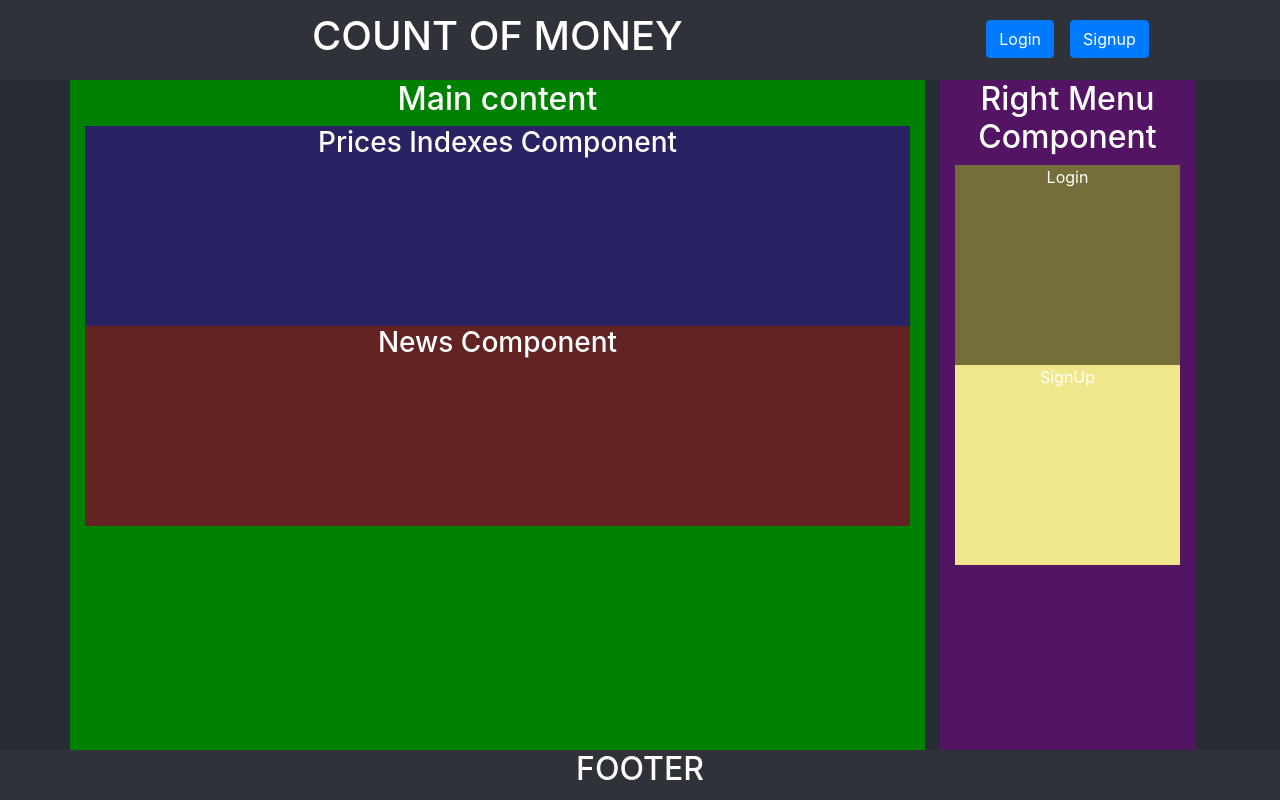
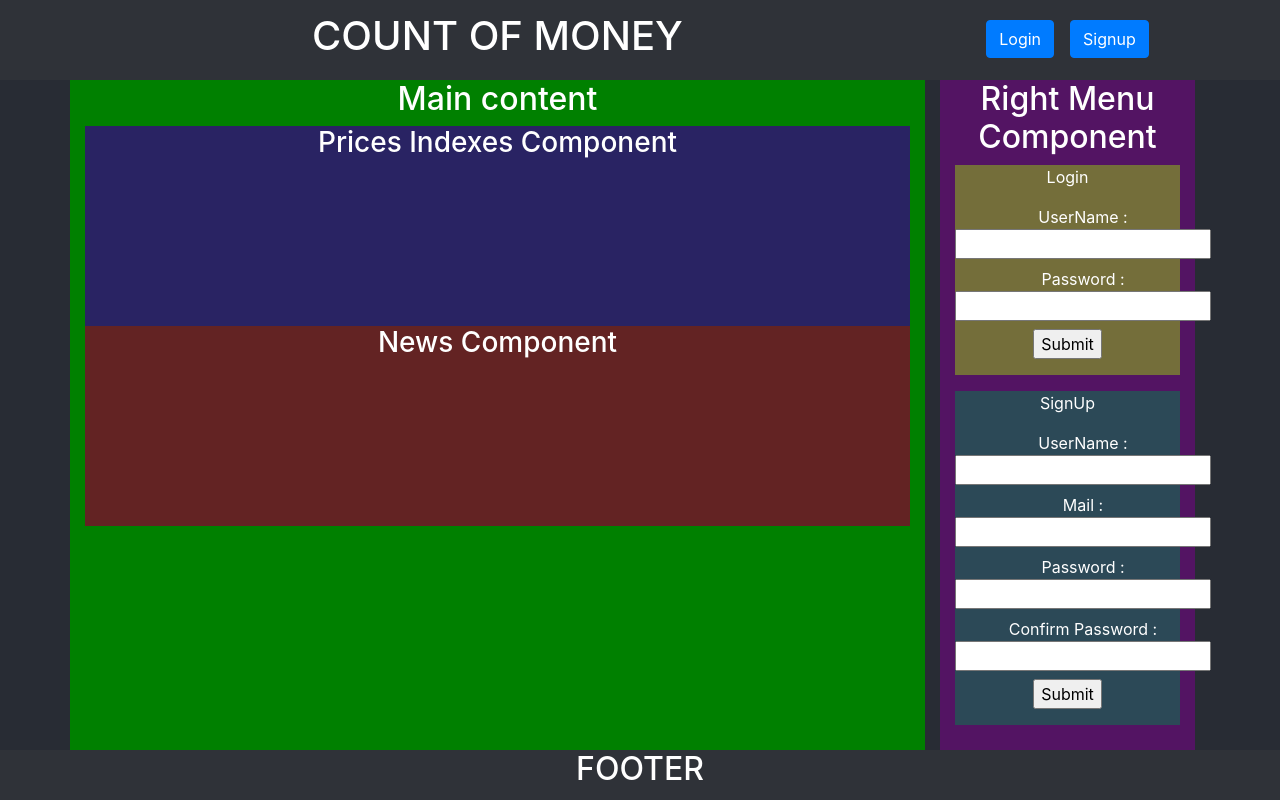
Before and after one commit to Fabrice-Fabio-S/Count-of-money-Front, a React (Create React App) app: page /login in a window 1280 px wide. Built offline with nearby package versions, Linux system fonts and the light colour scheme.

Commit message:
[+] Login / SignUp

```diff
--- a/src/components/Login.css
+++ b/src/components/Login.css
@@ -1,4 +1,8 @@
 .login {
   background-color: rgb(116, 110, 58);
-  height: 200px;
+  height: auto;
+  margin-bottom: 1em;
+  display: flex;
+  flex-direction: column;
+  padding-bottom: 1em;
 }
--- a/src/components/Login.jsx
+++ b/src/components/Login.jsx
@@ -1,11 +1,59 @@
 import "./Login.css";
+import React from "react";
 
-function Login(props) {
-  return (
-    <div className="login">
-      <p>Login</p>
-    </div>
-  );
+class Login extends React.Component {
+  constructor(props) {
+    super(props);
+    this.state = {UserName: '', Password : ''};
+
+    this.handleChangeUserName = this.handleChangeUserName.bind(this);
+    this.handleChangePassword = this.handleChangePassword.bind(this);
+    this.handleSubmit = this.handleSubmit.bind(this);
+  }
+
+  handleChangeUserName(event) {
+    this.setState({UserName: event.target.value});
+  }
+
+  handleChangePassword(event) {
+    this.setState({Password: event.target.value});
+  }
+
+  handleSubmit(event) {
+    const {UserName, Password} = this.state;
+
+    if (!UserName) {
+      alert('Username not specified');
+      event.preventDefault();
+      return (-1);
+    }
+    if (!Password) {
+      alert('Password not specified');
+      event.preventDefault();
+      return (-1);
+    }
+  }
+
+  render() {
+    return (
+      <div className="login">
+        <p>Login</p>
+        <form onSubmit={this.handleSubmit}>
+          <label>
+            UserName :
+            <br></br>
+            <input type="text" value={this.state.UserName} onChange={this.handleChangeUserName}/>
+          </label>
+          <label>
+            Password :
+            <br></br>
+            <input type="password" value={this.state.Password} onChange={this.handleChangePassword}/>
+          </label>
+          <input type="submit" value="Submit" />
+        </form>
+      </div>
+    );
+  }
 }
 
 export default Login;
--- a/src/components/SignUp.css
+++ b/src/components/SignUp.css
@@ -1,4 +1,8 @@
 .signup {
-  background-color: khaki;
-  height: 200px;
+  background-color: rgb(44, 73, 87);
+  height: auto;
+  margin-bottom: 1em;
+  display: flex;
+  flex-direction: column;
+  padding-bottom: 1em;
 }
--- a/src/components/SignUp.jsx
+++ b/src/components/SignUp.jsx
@@ -1,11 +1,86 @@
 import "./SignUp.css";
+import React from "react";
 
-function SignUp(props) {
-  return (
-    <div className="signup">
-      <p>SignUp</p>
-    </div>
-  );
+class SignUp extends React.Component {
+  constructor(props) {
+    super(props);
+    this.state = {Mail: '', UserName : '', Password : '', ConfirmPassword: ''};
+
+    this.handleChangeMail = this.handleChangeMail.bind(this);
+    this.handleChangeUserName = this.handleChangeUserName.bind(this);
+    this.handleChangePassword = this.handleChangePassword.bind(this);
+    this.handleChangeConfirmPassword = this.handleChangeConfirmPassword.bind(this);
+    this.handleSubmit = this.handleSubmit.bind(this);
+  }
+
+
+  handleChangeMail(event) {
+    this.setState({Mail: event.target.value});
+  }
+
+  handleChangeUserName(event) {
+    this.setState({UserName: event.target.value});
+  }
+
+  handleChangePassword(event) {
+    this.setState({Password: event.target.value});
+  }
+
+  handleChangeConfirmPassword(event) {
+    this.setState({ConfirmPassword: event.target.value});
+  }
+
+  handleSubmit(event) {
+    const { Mail, UserName, Password, ConfirmPassword } = this.state;
+    var pattern = new RegExp(/^(("[\w-\s]+")|([\w-]+(?:\.[\w-]+)*)|("[\w-\s]+")([\w-]+(?:\.[\w-]+)*))(@((?:[\w-]+\.)*\w[\w-]{0,66})\.([a-z]{2,6}(?:\.[a-z]{2})?)$)|(@\[?((25[0-5]\.|2[0-4][0-9]\.|1[0-9]{2}\.|[0-9]{1,2}\.))((25[0-5]|2[0-4][0-9]|1[0-9]{2}|[0-9]{1,2})\.){2}(25[0-5]|2[0-4][0-9]|1[0-9]{2}|[0-9]{1,2})\]?$)/i);
+
+    if (!UserName) {
+      alert('Username not specified');
+      event.preventDefault();
+      return (-1);
+    }
+    if (!pattern.test(Mail)) {
+      alert('Incorrect filled in email');
+      event.preventDefault();
+      return (-1);
+    }
+    if (ConfirmPassword != Password) {
+      alert('Incorrect Password');
+      event.preventDefault();
+      return (-1);
+    }
+  }
+
+  render() {
+    return (
+      <div className="signup">
+        <p>SignUp</p>
+        <form onSubmit={this.handleSubmit}>
+          <label>
+            UserName :
+            <br></br>
+            <input type="text" value={this.state.UserName} onChange={this.handleChangeUserName}/>
+          </label>
+          <label>
+            Mail :
+            <br></br>
+            <input type="text" value={this.state.Mail} onChange={this.handleChangeMail}/>
+          </label>
+          <label>
+            Password :
+            <br></br>
+            <input type="password"  value={this.state.Password} onChange={this.handleChangePassword}/>
+          </label>
+          <label>
+            Confirm Password :
+            <br></br>
+            <input type="password" value={this.state.ConfirmPassword} onChange={this.handleChangeConfirmPassword}/>
+          </label>
+          <input type="submit" value="Submit" />
+        </form>
+      </div>
+    );
+  }
 }
 
 export default SignUp;
```
